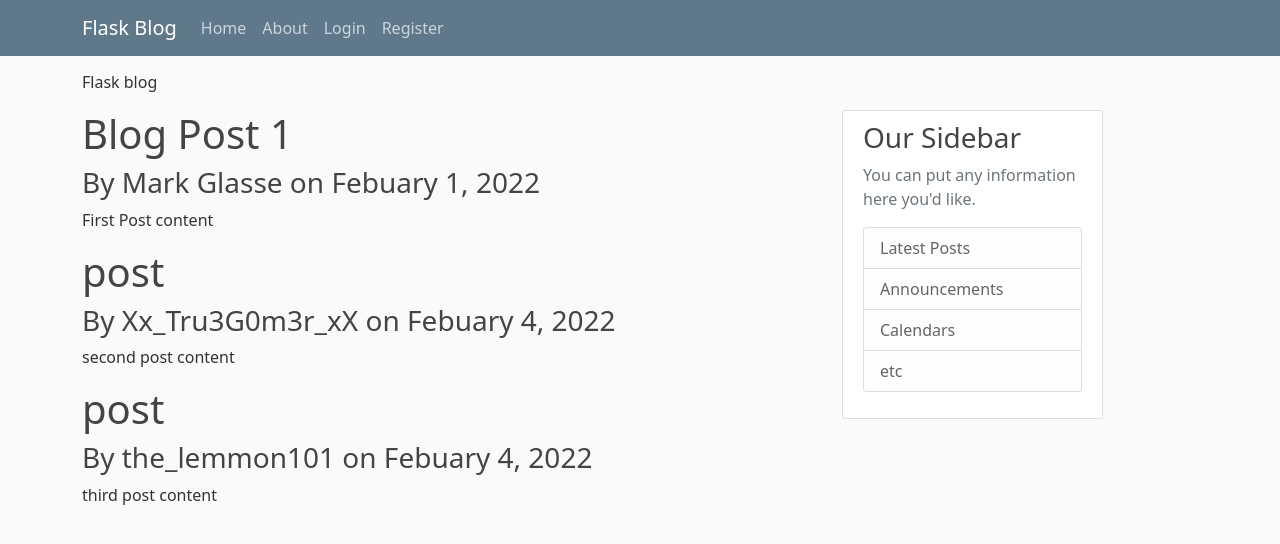
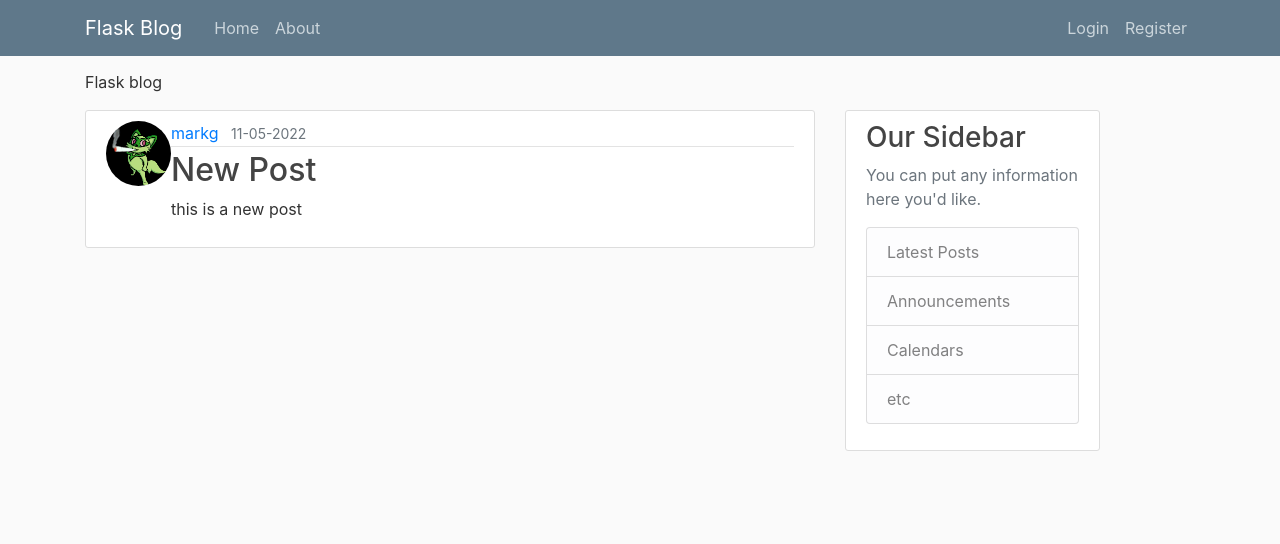
Before and after one commit to WRTmMRT/Blog_app, a Flask app: page / in a window 1280 px wide. Shown: the top 544 px of the page. Run offline with Flask 2, Linux system fonts and the light colour scheme; data comes from the database, SQL or seed files in the repository; both versions use the stored data as it was after the commit.

Commit message:
Linked posts to database

```diff
--- a/main_app/routes.py
+++ b/main_app/routes.py
@@ -7,34 +7,12 @@ from main_app.forms import RegistrationForm, LoginForm, UpdateAccountForm, PostF
 from main_app.models import User, Post
 from flask_login import login_user, current_user, logout_user, login_required
 
-posts = [
-
-    {
-        'author':'Mark Glasse',
-        'title': 'Blog Post 1',
-        'content': 'First Post content',
-        'date_posted': 'Febuary 1, 2022'
-    },
-
-    {
-        'author':'Xx_Tru3G0m3r_xX',
-        'title': 'post',
-        'content': "second post content",
-        'date_posted': 'Febuary 4, 2022'
-    },
-
-    {
-        'author':'the_lemmon101',
-        'title': 'post',
-        'content': 'third post content',
-        'date_posted': 'Febuary 4, 2022'
-    }
-]
 
 #Routes to pages
 @app.route("/") #Route to main page
 @app.route("/home") #Route to home page
 def home():
+    posts = Post.query.all()
     return render_template('home.html', posts=posts)
 
 @app.route("/about") #Route to about page
--- a/main_app/templates/home.html
+++ b/main_app/templates/home.html
@@ -1,8 +1,16 @@
 {% extends "layout.html" %}
 {% block content %}
     {% for post in posts %}
-        <h1>{{ post.title }}</h1>
-        <h3>By {{ post.author }} on {{ post.date_posted }}</h3>
-        <p>{{ post.content }}</p>
+        <article class="media content-section">
+            <img class="rounded-circle article-img" src="{{ url_for('static', filename='profile_pics/' + post.author.image_file) }}">
+            <div class="media-body">
+                <div class="article-metadata">
+                    <a class="mr-2" href="#"> {{ post.author.username }}</a>
+                    <small class="text-muted">{{ post.date_posted.strftime('%d-%m-%Y') }}</small>
+                </div>
+                <h2><a class="article-title" href="#">{{ post.title }}</a></h1>
+                <p class="article-content">{{ post.content }}</p>
+            </div>
+        </article>
     {% endfor %}
 {% endblock content %}
--- a/main_app/templates/layout.html
+++ b/main_app/templates/layout.html
@@ -7,7 +7,7 @@
         <meta name="viewport" content="width=device-width, initial-scale=1">
 
         <!-- Bootstrap CSS -->
-        <link href="https://cdn.jsdelivr.net/npm/bootstrap@5.1.3/dist/css/bootstrap.min.css" rel="stylesheet" integrity="sha384-1BmE4kWBq78iYhFldvKuhfTAU6auU8tT94WrHftjDbrCEXSU1oBoqyl2QvZ6jIW3" crossorigin="anonymous">
+        <link rel="stylesheet" href="https://cdn.jsdelivr.net/npm/bootstrap@4.6.1/dist/css/bootstrap.min.css" integrity="sha384-zCbKRCUGaJDkqS1kPbPd7TveP5iyJE0EjAuZQTgFLD2ylzuqKfdKlfG/eSrtxUkn" crossorigin="anonymous">
         <link rel="stylesheet" type="text/css" href="{{ url_for('static', filename='main.css') }}">
 
         {% if title %}
@@ -77,7 +77,7 @@
 
 
         <!-- Option 1: Bootstrap Bundle with Popper -->
-        <script src="https://cdn.jsdelivr.net/npm/bootstrap@5.1.3/dist/js/bootstrap.bundle.min.js" integrity="sha384-ka7Sk0Gln4gmtz2MlQnikT1wXgYsOg+OMhuP+IlRH9sENBO0LRn5q+8nbTov4+1p" crossorigin="anonymous"></script>
+        <script src="https://cdn.jsdelivr.net/npm/bootstrap@4.6.1/dist/js/bootstrap.bundle.min.js" integrity="sha384-fQybjgWLrvvRgtW6bFlB7jaZrFsaBXjsOMm/tB9LTS58ONXgqbR9W8oWht/amnpF" crossorigin="anonymous"></script>
 
         <!-- Option 2: Separate Popper and Bootstrap JS -->
         <!--
```
Also changed, not shown: main_app/site.db.
